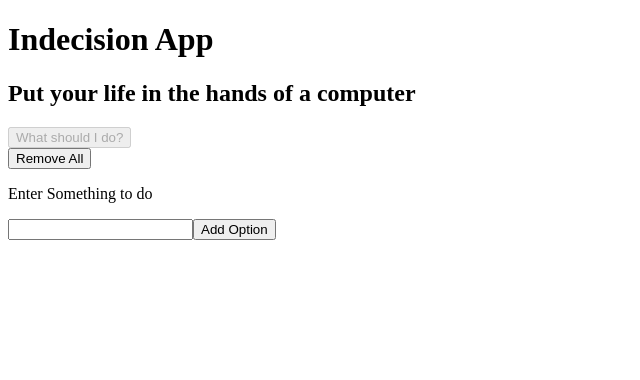
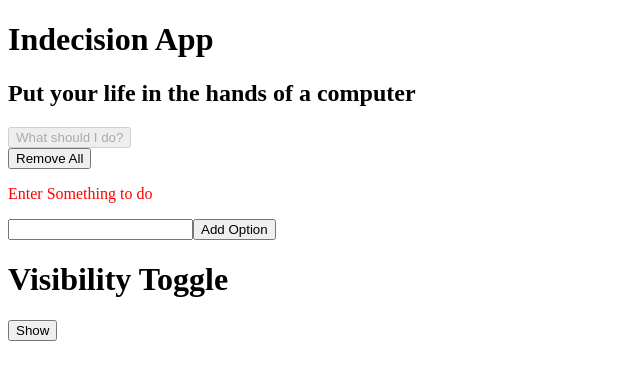
Before and after one commit to MuratOzdemir-dev/indecisionapp, a React (Create React App) app: page / in a window 1280 px wide. Shown: the top 380 px of the page, without its empty margins (0-640 px from the left). Built offline with nearby package versions, Linux system fonts and the light colour scheme.

Commit message:
Scss settings düzenleniyor

```diff
--- a/package.json
+++ b/package.json
@@ -7,6 +7,7 @@
     "@testing-library/jest-dom": "^5.11.10",
     "@testing-library/react": "^11.2.6",
     "@testing-library/user-event": "^12.8.3",
+    "node-sass": "^6.0.0",
     "react": "^17.0.2",
     "react-dom": "^17.0.2",
     "react-scripts": "4.0.3",
--- a/src/components/Action.js
+++ b/src/components/Action/Action.js
@@ -1,4 +1,5 @@
 import React from "react";
+import "./action.scss";
 
 export default function Action(props) {
   return (
@@ -6,6 +7,7 @@ export default function Action(props) {
       <button disabled={!props.hasOptions} onClick={props.handlePick}>
         What should I do?
       </button>
+      <p>Murat</p>
     </div>
   );
 }
--- /dev/null
+++ b/src/components/Action/action.scss
@@ -0,0 +1,4 @@
+p {
+  color: red;
+  padding: 20px;
+}
--- a/src/components/App.js
+++ b/src/components/App.js
@@ -5,7 +5,8 @@ import Options from "./Options";
 import AddOption from "./AddOption";
 import OptionModal from "./OptionModal";
 // import Counter from "./Counter";
-// import Visibility from "./Visibility";
+import Visibility from "./Visibility/Visibility";
+import "./app.scss";
 
 export default class App extends Component {
   constructor() {
@@ -89,7 +90,7 @@ export default class App extends Component {
         />
         <AddOption handleAddOption={this.handleAddOption} />
         {/* <Counter  /> */}
-        {/* <Visibility /> */}
+        <Visibility />
 
       </div>
     );
--- a/src/components/Visibility.js
+++ b/src/components/Visibility/Visibility.js
@@ -1,4 +1,6 @@
 import React, { Component } from "react";
+import "./_visibility.scss";
+
 
 export default class Visibility extends Component {
   constructor(props) {
--- /dev/null
+++ b/src/components/Visibility/_visibility.scss
@@ -0,0 +1,3 @@
+p {
+  color: red;
+}
```
Also changed, not shown: src/components/app.scss (added), 1 other file (tests, documents, lock files or other folders).
